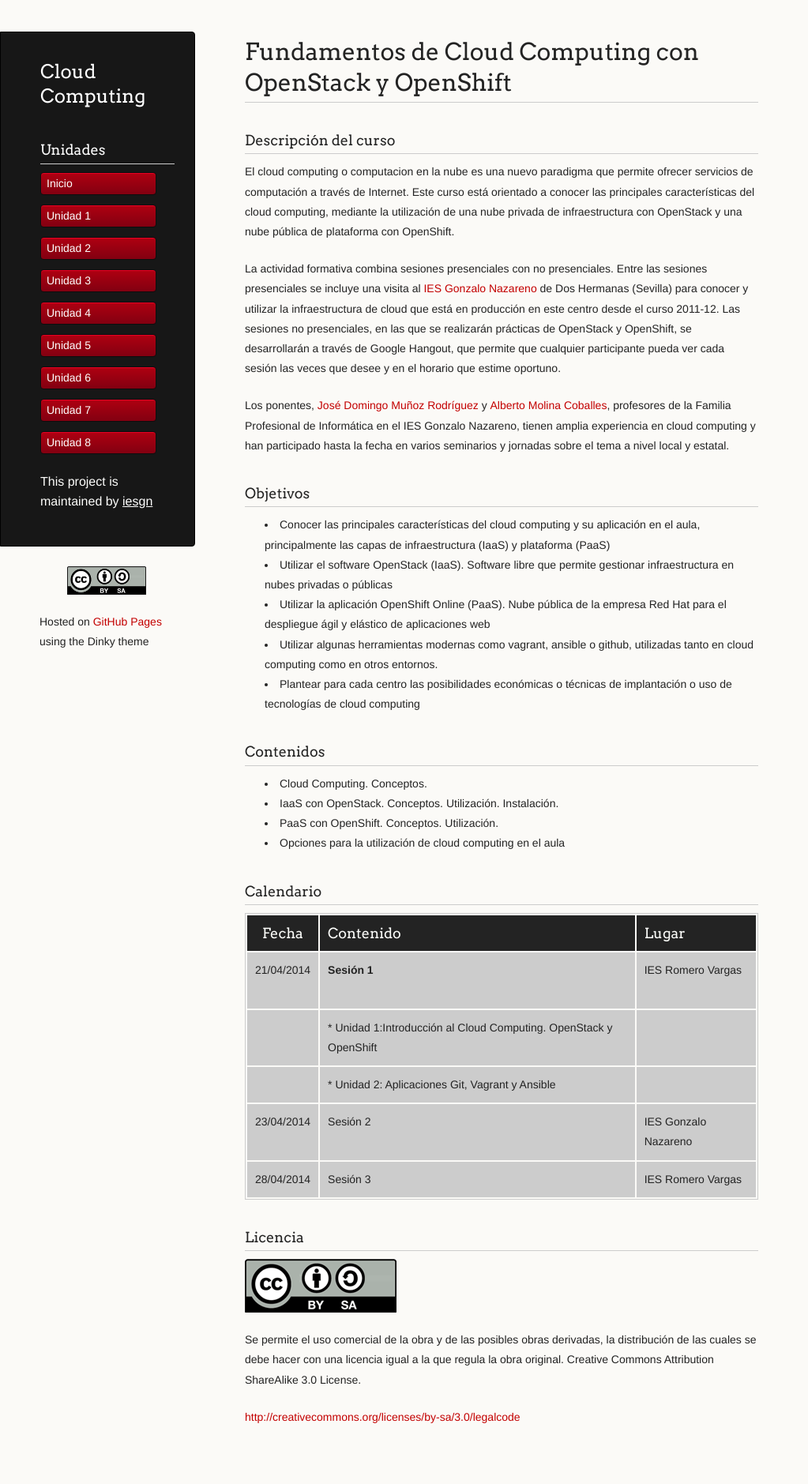
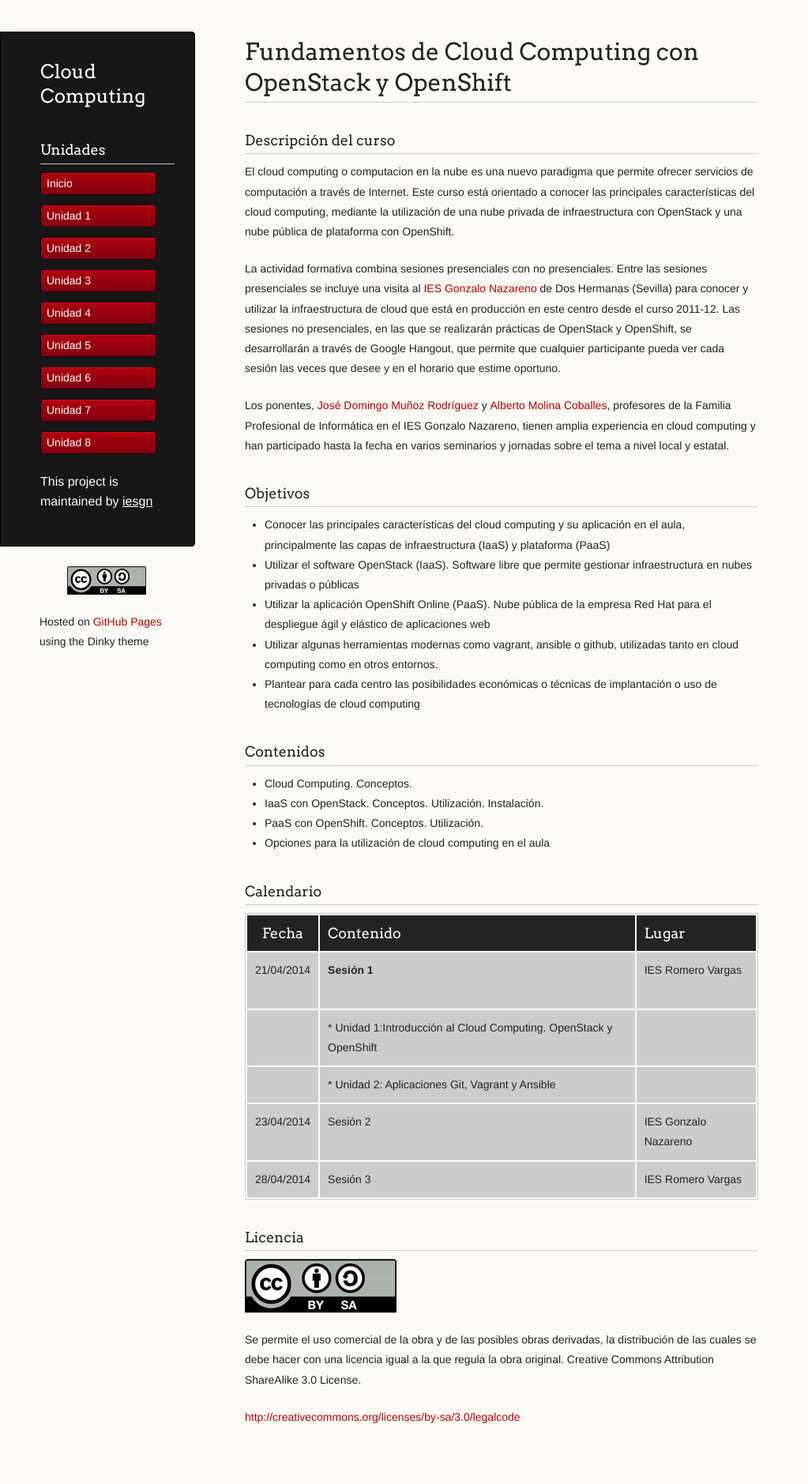
Before and after one commit to iesgn/cloud, a Jekyll site: the page built from index.md, in a window 1280 px wide. Shown: the whole page at 79% size, without its empty margins (0-1023 px from the left). Built offline with Jekyll 4.4.1, drawn with Linux system fonts in a browser that asks for light colours.

Commit message:
Correcciones menores estilo

```diff
--- a/stylesheets/styles.css
+++ b/stylesheets/styles.css
@@ -98,7 +98,7 @@ strong {
 }
 
 ul {
-  list-style: inside;
+#  list-style: inside;
   padding-left: 25px;
 }
 
```
